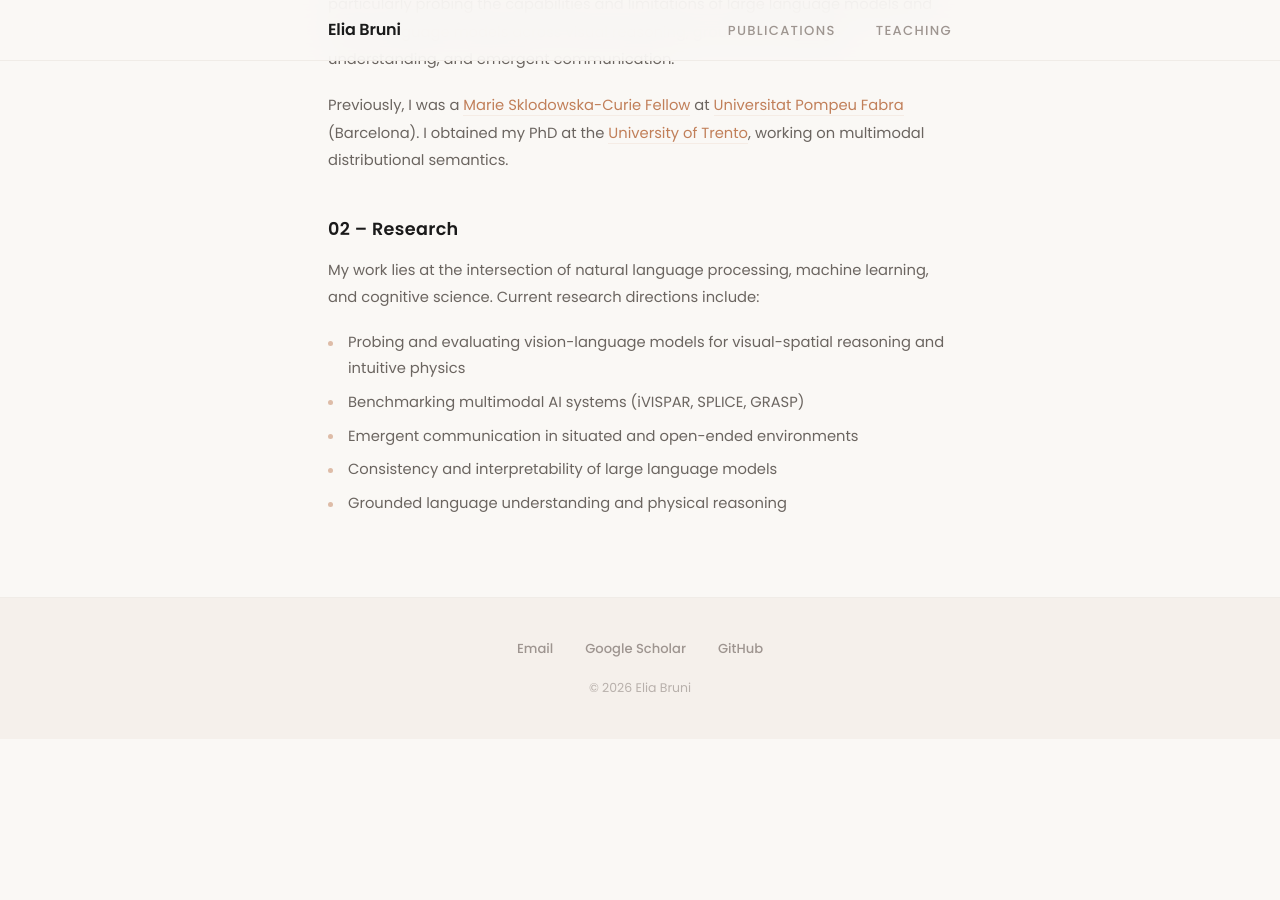
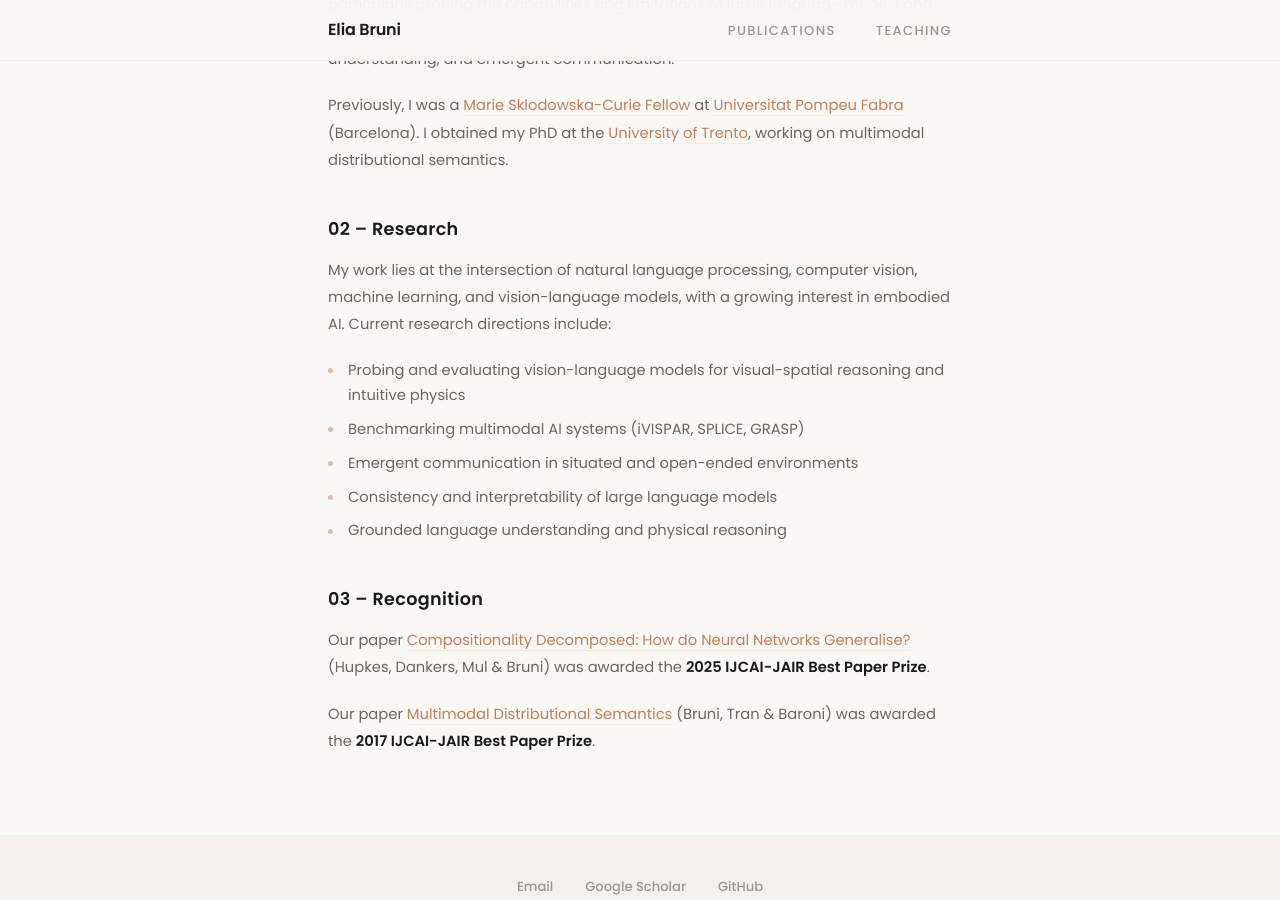
Before and after one commit to eliabruni/eliabruni.github.io, a Jekyll site: the page built from index.md, in a window 1280 px wide and 900 px high, scrolled down 484 px. Built offline with Jekyll 4.4.1, drawn with Linux system fonts in a browser that asks for light colours; before the commit the page ends 1223 px from its top, so only the background shows below that.

Commit message:
Update research section: computer vision, VLMs, embodied AI, add prizes
Co-Authored-By: Claude Sonnet 4.6 <noreply@anthropic.com>

```diff
--- a/index.md
+++ b/index.md
@@ -11,10 +11,16 @@ Previously, I was a [Marie Sklodowska-Curie Fellow](https://ec.europa.eu/researc
 
 ## 02 -- Research
 
-My work lies at the intersection of natural language processing, machine learning, and cognitive science. Current research directions include:
+My work lies at the intersection of natural language processing, computer vision, machine learning, and vision-language models, with a growing interest in embodied AI. Current research directions include:
 
 - Probing and evaluating vision-language models for visual-spatial reasoning and intuitive physics
 - Benchmarking multimodal AI systems (iVISPAR, SPLICE, GRASP)
 - Emergent communication in situated and open-ended environments
 - Consistency and interpretability of large language models
 - Grounded language understanding and physical reasoning
+
+## 03 -- Recognition
+
+Our paper [Compositionality Decomposed: How do Neural Networks Generalise?](https://arxiv.org/abs/1908.08351) (Hupkes, Dankers, Mul & Bruni) was awarded the **2025 IJCAI-JAIR Best Paper Prize**.
+
+Our paper [Multimodal Distributional Semantics](https://jair.org/index.php/jair/article/view/10857) (Bruni, Tran & Baroni) was awarded the **2017 IJCAI-JAIR Best Paper Prize**.
```
